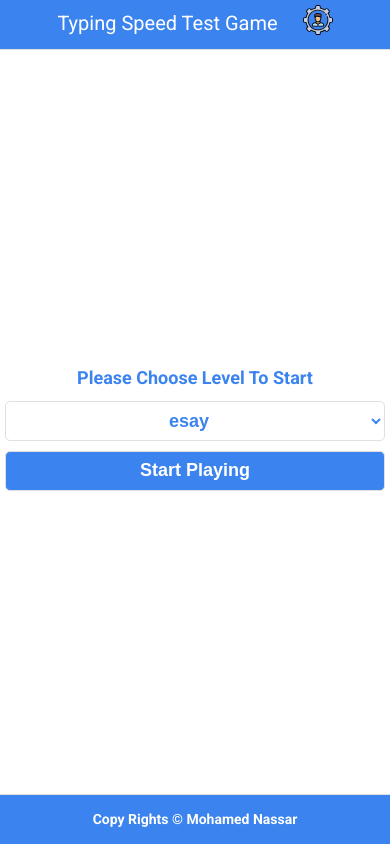
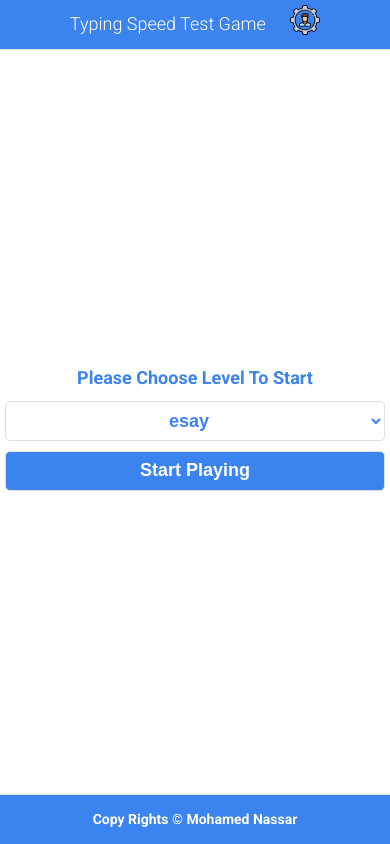
Before and after one commit to mnassarhub/typing-test-speed, a plain HTML site: page index.html in a window 390 px wide. Drawn offline with Linux system fonts and the light colour scheme.

Commit message:
solve this issue

```diff
--- a/style.css
+++ b/style.css
@@ -31,8 +31,8 @@ h1 {
 }
 @media screen and (max-width: 400px) {
   h1 {
-    font-size: 20px;
-    font-weight: 400;
+    font-size: 18px;
+    font-weight: 100;
   }
 }
 h1 span img {
```
